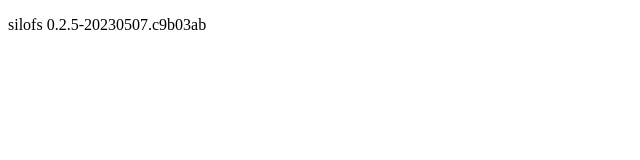
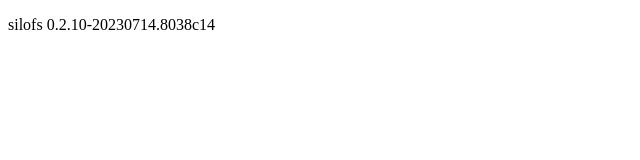
Before and after one commit to synarete/silofs, a plain HTML site: page docs/index.html in a window 1280 px wide. Shown: the full height of the page, 0-640 px from the left. Drawn offline with Linux system fonts and the light colour scheme.

Commit message:
gh-pages: v0.2.10
Signed-off-by: Shachar Sharon <synarete@gmail.com>

```diff
--- a/docs/index.html
+++ b/docs/index.html
@@ -4,6 +4,6 @@
   <meta http-equiv="refresh" content="1; URL=silofs.html" />
 </head>
 <body>
-  <p>silofs 0.2.5-20230507.c9b03ab</p>
+  <p>silofs 0.2.10-20230714.8038c14</p>
 </body>
 </html>
```
